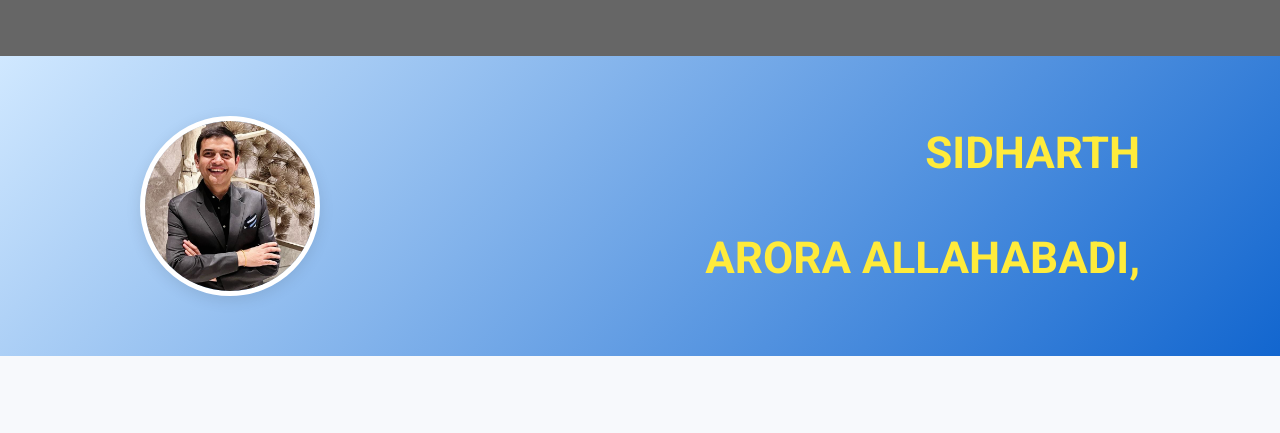
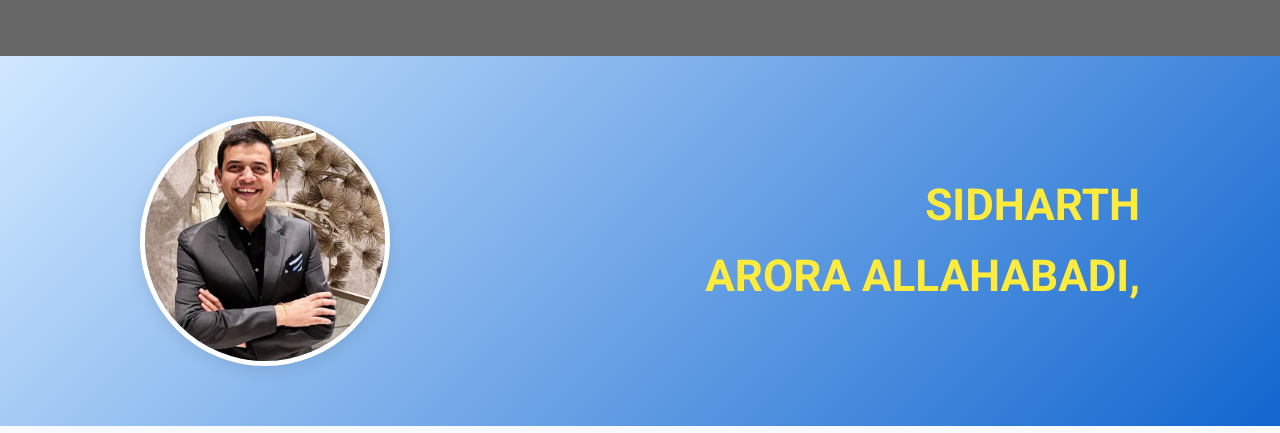
Before and after one commit to iamsyedmohammed/SSutrra-Solutions, a plain HTML site: page index.html in a window 1280 px wide. Shown: the part 1280-1713 px from the top of the page. Drawn offline with nearby package versions, Linux system fonts and the light colour scheme.

Commit message:
Changed the Founder Image

```diff
--- a/Styles/founder.css
+++ b/Styles/founder.css
@@ -18,8 +18,8 @@
 }
 
 .founder-photo {
-  width: 180px;
-  height: 180px;
+  width: 250px;
+  height: 250px;
   object-fit: cover;
   border-radius: 50%;
   border: 5px solid #fff;
@@ -34,7 +34,7 @@
 .founder-info h2 {
   font-size: 44px;
   font-weight: 800;
-  line-height: 1.2;
+  line-height: 0.8;
   color: #ffeb3b;
   margin: 0;
 }
```
